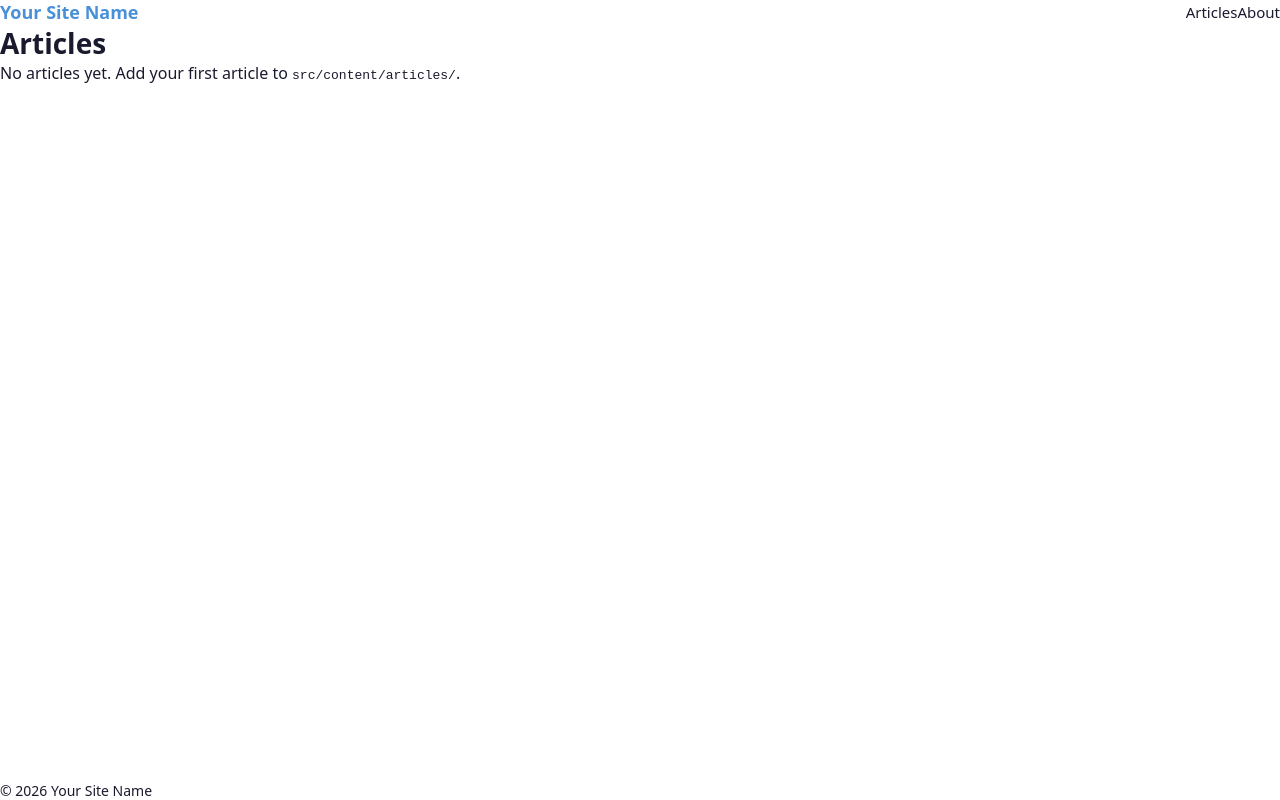
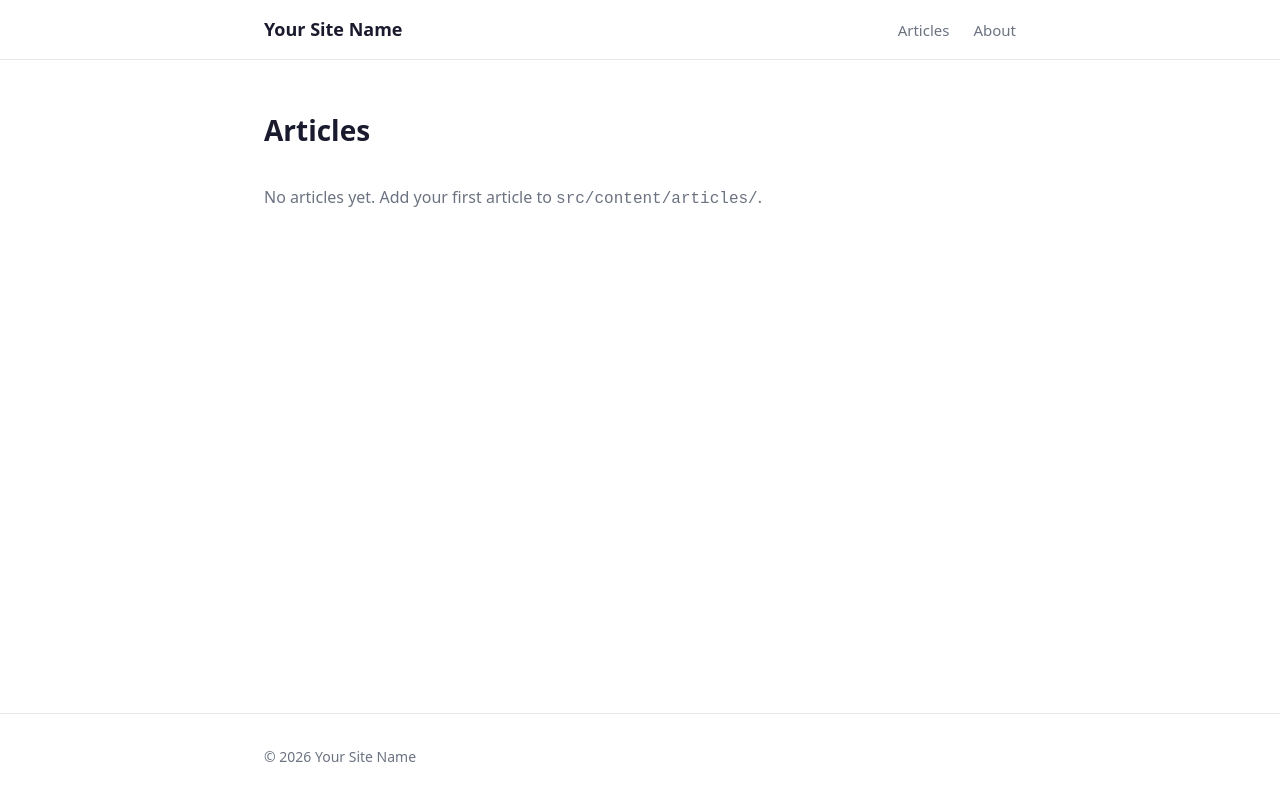
Before and after one commit to alcogy/cosmolo, a SvelteKit app: page / in a window 1280 px wide. Built offline with nearby package versions, Linux system fonts and the light colour scheme.

Commit message:
feat: expand app.scss with full design tokens, reset, and layout utilities
Defines CSS custom properties for colors, typography, spacing scale,
layout dimensions, and motion. Includes modern CSS reset and .container utility.

```diff
--- a/src/app.scss
+++ b/src/app.scss
@@ -1,9 +1,37 @@
-// Global styles — expanded in Phase 4
+// ─── Design tokens ────────────────────────────────────────────────────────────
+
 :root {
+	// Colors
+	--color-bg: #ffffff;
+	--color-bg-secondary: #f6f8fa;
+	--color-text-primary: #1a1a2e;
+	--color-text-secondary: #6b7280;
 	--color-accent: #4a90d9;
-	--color-text-primary: #1a1a2e;
-	--font-sans: system-ui, -apple-system, sans-serif;
+	--color-accent-hover: #357abd;
+	--color-border: #e5e7eb;
+
+	// Typography
+	--font-sans: system-ui, -apple-system, 'Segoe UI', Roboto, sans-serif;
+	--font-mono: 'SFMono-Regular', Consolas, 'Liberation Mono', Menlo, monospace;
+
+	// Spacing scale
+	--spacing-xs: 0.25rem;   //  4px
+	--spacing-sm: 0.5rem;    //  8px
+	--spacing-md: 1rem;      // 16px
+	--spacing-lg: 1.5rem;    // 24px
+	--spacing-xl: 2rem;      // 32px
+	--spacing-2xl: 3rem;     // 48px
+
+	// Layout
+	--max-width: 800px;
+	--header-height: 60px;
+	--border-radius: 6px;
+
+	// Motion
+	--transition-fast: 150ms ease;
 }
+
+// ─── Reset ────────────────────────────────────────────────────────────────────
 
 *,
 *::before,
@@ -13,7 +41,66 @@
 	padding: 0;
 }
 
+html {
+	font-size: 16px;
+	-webkit-text-size-adjust: 100%;
+	scroll-behavior: smooth;
+}
+
 body {
 	font-family: var(--font-sans);
+	font-size: 1rem;
+	line-height: 1.6;
 	color: var(--color-text-primary);
+	background-color: var(--color-bg);
+	-webkit-font-smoothing: antialiased;
 }
+
+img,
+picture,
+video,
+canvas,
+svg {
+	display: block;
+	max-width: 100%;
+}
+
+input,
+button,
+textarea,
+select {
+	font: inherit;
+}
+
+p,
+h1,
+h2,
+h3,
+h4,
+h5,
+h6 {
+	overflow-wrap: break-word;
+}
+
+// ─── Global elements ──────────────────────────────────────────────────────────
+
+a {
+	color: var(--color-accent);
+	text-decoration: none;
+
+	&:hover {
+		text-decoration: underline;
+	}
+}
+
+// ─── Layout utility ───────────────────────────────────────────────────────────
+
+.container {
+	max-width: var(--max-width);
+	margin: 0 auto;
+	padding: 0 var(--spacing-lg);
+
+	@media (max-width: 600px) {
+		padding: 0 var(--spacing-md);
+	}
+}
```
